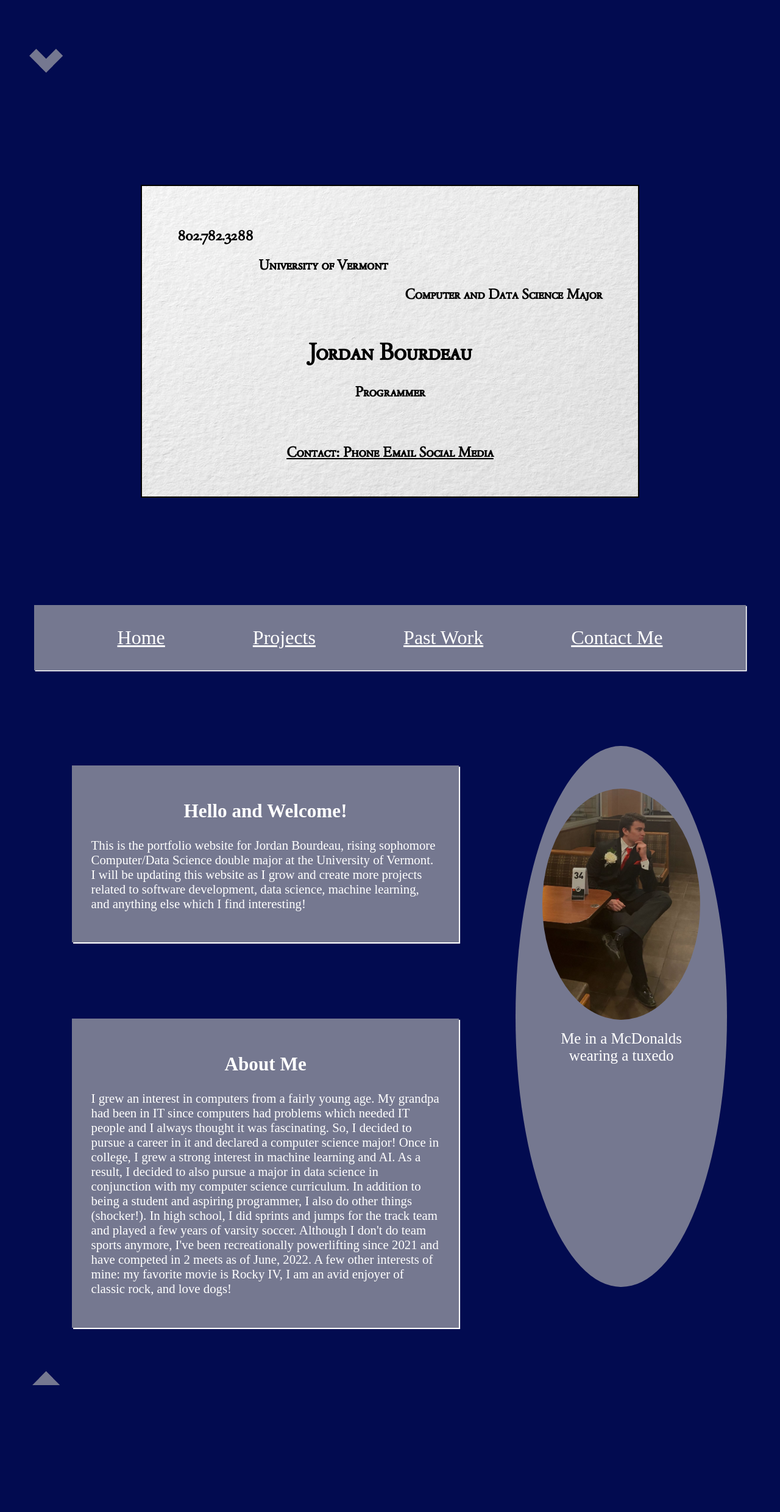
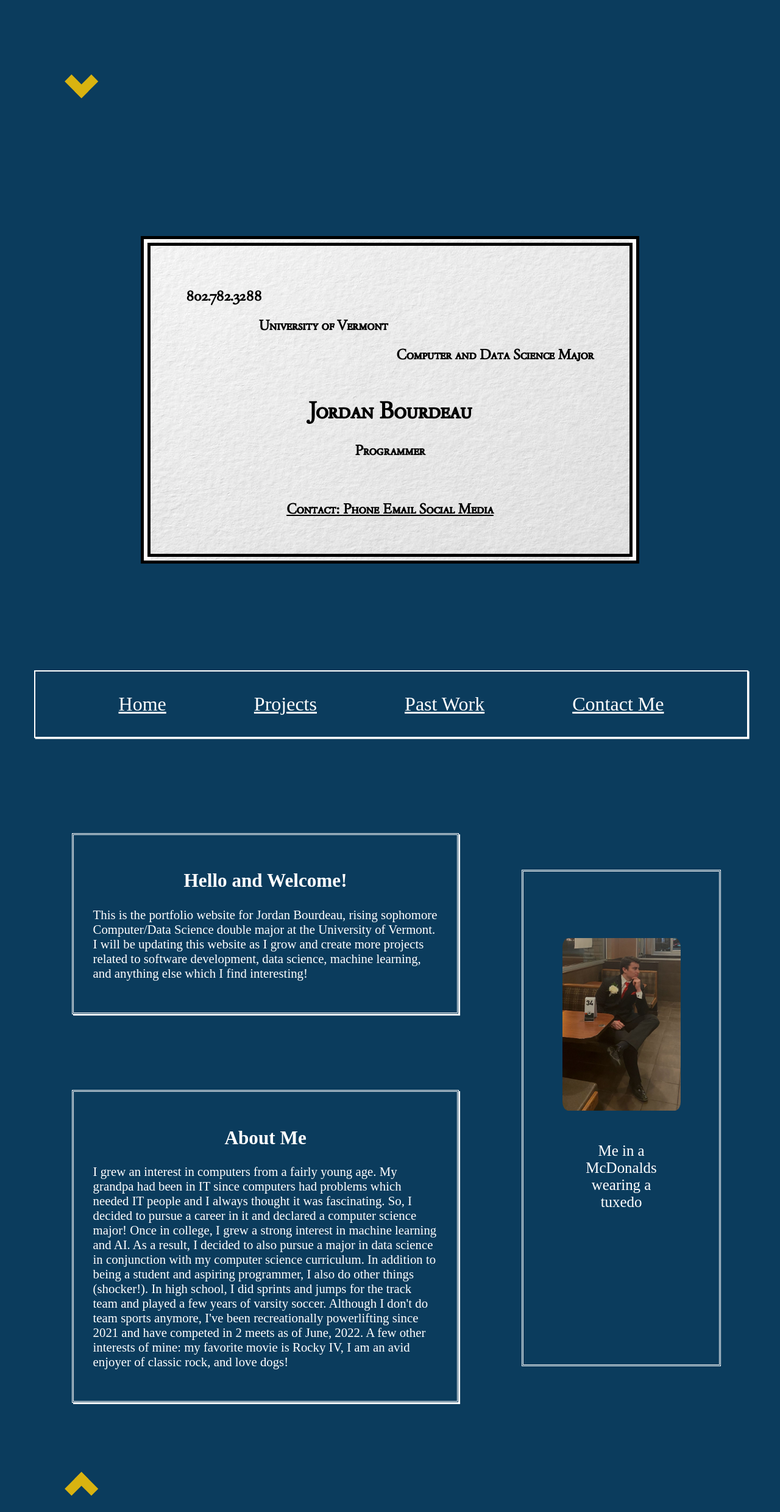
Before and after one commit to JBourds/jbourds.github.io, a PHP site: page / in a window 1280 px wide. Shown: the whole page at 61% size. Before the commit the page ends 2271 px from the top, so only its background shows below. Run offline with PHP 8.4, Linux system fonts and the light colour scheme.

Commit message:
Made bunch of css tweaks

```diff
--- a/contact.html
+++ b/contact.html
@@ -6,6 +6,7 @@
         <title>Jordan Bourdeau Portfolio</title>
         <meta name="Author" content="Jordan Bourdeau">
         <meta name="Description" content="Jordan Bourdeau Programming Portfolio">
+        <link rel="stylesheet" type="text/css" href="css/main.css" />
         <link rel="stylesheet" type="text/css" href="css/contact_styles.css" />
     </head>
 
@@ -24,7 +25,7 @@
             <a href ="contact.html">Contact Me</a>
         </nav>
 
-        <main class="main grid-layout">
+        <main id="main" class="main grid-layout">
 
             <section class="socials">
                 <h2>Follow me on Social Media!</h2>
--- a/css/index_styles.css
+++ b/css/index_styles.css
@@ -1,11 +1,3 @@
-@keyframes hoverEffect {
-    25% {transform: scale(1.1, 1.1);
-        transform: rotate(30deg)};
-    50% {transform: scale(1.2), 1.2};
-    75% {transform: scale(1.3, 1.3)};
-    100% {transform: scale(1.4, 1.4)};
-}
-
 /*Deals with font in the "business card" */
 @font-face {
     font-family: Copperplate-Gothic;
@@ -18,7 +10,7 @@
 .card {
     font-family: "Garamond-Classico-SC", "Copperplate-Gothic", "Sans-Serif";
     font-weight: bold;
-    color: black;
+    color: var(--ivoryBlack);
 }
 
 p.card, a.card {
@@ -30,12 +22,8 @@ h1.card {
 }
 /****************************************************/
 
-nav {
-    margin-bottom: 8%;
-}
-
 .arrow {
-    border: solid var(--greyBackground);
+    border: solid var(--goldLeaf);
     border-width: 0 1em 1em 0;
     display: inline-block;
     padding: 1%;
@@ -51,21 +39,14 @@ nav {
     -webkit-transform: rotate(-135deg);
   }
 
-nav, p > .arrow {
-    background-color: var(--greyBackground);
-}
-
 /*Edit this to look better*/
 nav a:hover {
-    animation-name: hoverEffect;
-    animation-duration: 4s;
+
+    transform: scale(1.15, 1.15);
     border: .1em solid white;
-    background-color: var(--greyBackground);
-    color: var(--navyBackground);
+    background-color: var(--skyBlue);
+    color: var(--goldLeaf);
     font-weight: bold;
-}
-body {
-    background-color: var(--navyBackground);
 }
 
 .paper-background {
@@ -78,8 +59,7 @@ body {
 header {
     margin: 15%;
     padding: 5%;
-    border: .15em solid black;
-    background-repeat: repeat;
+    border: 1em double black;
     background-color: white;
 }
 
@@ -124,7 +104,7 @@ header {
 }
 
 .bottomrow {
-    text-align: center;;
+    text-align: center;
 }
 
 .grid-layout {
@@ -132,8 +112,8 @@ header {
     align-content: center;
     grid-template-columns: 65% 35%;
     grid-template-areas:
-        "introduction cosmetic"
-        "aboutMe cosmetic";
+        "introduction img-section"
+        "aboutMe img-section";
     font-size: 1.3em;
 }
 
@@ -141,79 +121,41 @@ header {
     grid-area: introduction;
     position: relative;
     margin: var(--defaultMargins);
-    background-color: var(--greyBackground)
-}
-
-.cosmetic {
-    grid-area: cosmetic;
-    position: relative;
-    margin: 0em;
-    text-align: center;
-    /*! padding: 5%; */
-}
-
-.cosmetic img {
-    max-width: 100%;
-    width: 75%;
-    height: auto;
-    border-radius: 50%;
-    margin-top: 20%;
 
 }
 
-.cosmetic figcaption {
+.img-section {
+    grid-area: img-section;
+    position: relative;
+    text-align: center;
+    margin: 30% 10% 30% 10%;
+
+}
+
+.img-section img {
+    max-width: 100%;
+    width: 75%;
+    margin-top: 30%;
+    height: auto;
+    border-radius: 5%;
+    border: .1em single var(--ivoryBlack);
+}
+
+.img-section figcaption {
     color: white;
     font-size: 1.2em;
-    margin: 5%;
+    margin: 10%;
     overflow-wrap:  break-word;
-    padding-left: 10%;
-    padding-right: 10%;
+    padding: 10%;
 }
+
+.img-div {
+    width: 100%;
+    height: 100%;
+  }
 
 .aboutMe {
     grid-area: aboutMe;
     position: relative;
     margin: var(--defaultMargins);
-    background-color: var(--navyBackground);
 }
-
-section {
-    padding: var(--defaultPadding);
-    margin: var(--defaultMargins);
-}
-
-#circle {
-    width: 100%;
-    height: 90%;
-    background: var(--greyBackground);
-    border-radius: 50%
-  }
-
-.aboutMe {
-    background: var(--greyBackground);
-}
-
-#main h1, #main h2, #main h3 {
-    color: white;
-    text-shadow: .1em, .1em;
-}
-
-#main h1 {
-    size: 1.75em;
-    text-align: center;
-}
-
-#main h2 {
-    size: 1.55em;
-    text-align: center;
-}
-
-#main h3 {
-    size: 1.35em;
-    text-align: center;
-}
-
-#main p {
-    color: white;
-    size: 1.15em;
-}
--- a/css/main.css
+++ b/css/main.css
@@ -1,9 +1,46 @@
 :root{
     --defaultMargins: 3em;
     --defaultPadding: 1.5em;
-    --navyBackground: #020b50;
-    --greyBackground: #757890;
+    --skyBlue: #328cc1;
+    --prussianBlue: #0b3c5d;
+    --goldLeaf: #d9b310;
+    --ivoryBlack: #1d2731
+    --darkGrey: rgb(25, 25, 25);
     --topZIndex: 5;
+}
+
+body {
+    background: var(--prussianBlue);
+}
+
+#main h1, #main h2, #main h3, nav a {
+    color: white;
+    text-shadow: .1em, .1em;
+}
+
+#main h1 {
+    size: 1.75em;
+    text-align: center;
+}
+
+#main h2 {
+    size: 1.55em;
+    text-align: center;
+}
+
+#main h3 {
+    size: 1.35em;
+    text-align: center;
+}
+
+#main p {
+    color: white;
+    size: 1.15em;
+}
+
+section {
+    padding: var(--defaultPadding);
+    margin: var(--defaultMargins);
 }
 
 .bold {
@@ -17,12 +54,12 @@ html {
 nav {
     display: center;
     width: 100%;
-    background-color: var(--navyBackground);
     text-align: center;
     position: relative;
     top: 0em;
     z-index: var(--topZIndex);
     box-shadow: .1em .1em white;
+    margin-bottom: 8%;
 }
 
 nav a {
@@ -36,3 +73,11 @@ nav a {
 .shadow {
     box-shadow: .1em .1em white;
 }
+
+nav, section {
+    border: .15em double white;
+}
+
+.arrow.down, .arrow.up {
+    margin: 5%;
+}
--- a/index.html
+++ b/index.html
@@ -48,7 +48,7 @@
             <a href ="contact.html">Contact Me</a>
         </nav>
 
-        <main class="main grid-layout" id="main">
+        <main id="main" class="main grid-layout">
 
             <section class="introduction shadow">
                 <h2>Hello and Welcome!</h2>
@@ -58,8 +58,8 @@
                 </p>
             </section>
 
-            <section class="cosmetic">
-                <div id="circle">
+            <section class="img-section">
+                <div class="img-div">
                     <img alt="Me in a tuxedo at a McDonalds"
                         src="images/dapperpicture.jpg">
                     <figcaption>Me in a McDonalds wearing a tuxedo</figcaption>
--- a/pastWork.html
+++ b/pastWork.html
@@ -23,7 +23,7 @@
             <a href ="contact.html">Contact Me</a>
         </nav>
 
-        <main class="main grid-layout">
+        <main id="main" class="main grid-layout">
             <section class="past_work_header">
                 <h2>Past Work Experiences</h2>
             </section>
--- a/projects.html
+++ b/projects.html
@@ -25,7 +25,7 @@
             <a href ="contact.html">Contact Me</a>
         </nav>
 
-        <main class="main grid-layout">
+        <main id="main" class="main grid-layout">
 
             <section class="python">
                 <h2>Python</h2>
--- a/template.html
+++ b/template.html
@@ -25,7 +25,7 @@
             <a href ="contact.html">Contact Me</a>
         </nav>
 
-        <main class="main grid-layout">
+        <main id="main" class="main grid-layout">
 
             <section class="">
                 <h2></h2>
```
Also changed, not shown: css/projects_styles.css (+8 -0 lines).
